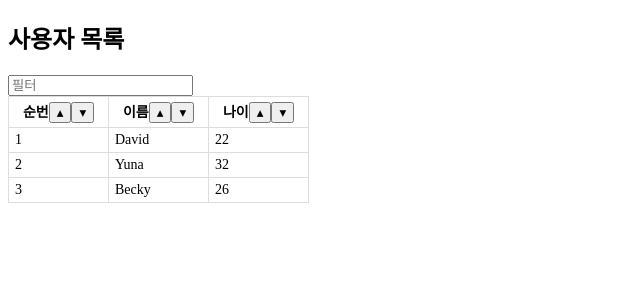
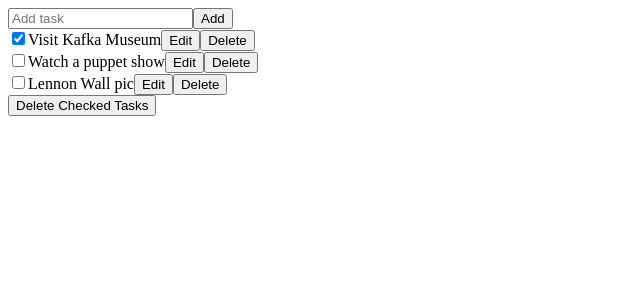
Before and after one commit to Jujungmin/work25, a React (Create React App) app: page / in a window 1280 px wide. Shown: the top 300 px of the page, without its empty margins (0-640 px from the left). Built offline with nearby package versions, Linux system fonts and the light colour scheme.

Commit message:
useState연습4

```diff
--- a/src/App.css
+++ b/src/App.css
@@ -108,3 +108,46 @@ table td {
 .btns button:active {
   background-color: #ccc;
 }
+.counter {
+  display: inline-flex;
+  flex-direction: column;
+  min-width: 100px;
+  padding: 20px;
+  border: 1px solid #000;
+  border-radius: 16px;
+  text-align: center;
+}
+.counter + .counter {
+  margin-left: 24px;
+}
+.counter.hover {
+  background: lightgoldenrodyellow;
+}
+.counter.fancy {
+  border: 5px solid yellowgreen;
+}
+.counter.fancy h1 {
+  color: orange;
+}
+.counter + button {
+  display: block;
+  margin-top: 20px;
+}
+
+.chat, .contact-list {
+  float: left;
+  margin-bottom: 20px;
+}
+ul, li {
+  list-style: none;
+  margin: 0;
+  padding: 0;
+}
+li button {
+  width: 100px;
+  padding: 10px;
+  margin-right: 10px;
+}
+textarea {
+  height: 150px;
+}
--- a/src/App.js
+++ b/src/App.js
@@ -1,94 +1,120 @@
-import './App.css';
 import { useState } from "react";
+import { initialTasks } from "./TaskList";
+import { TaskInput } from "./TaskInput";
+import { TaskItem } from "./TaskItem";
 
-const initialUsers = [
-  { id: 1, name: 'David', age: 22 },
-  { id: 2, name: 'Yuna', age: 32 },
-  { id: 3, name: 'Becky', age: 26 }
-];
+export default function TaskApp() {
+  /*
+   * text: 새 할 일 입력값
+   * tasks: 할 일 리스트 배열, 각각 {id, text, done}
+   * checkToggle: Set타입, 체크된 task id 관리
+   * editId: 편집 중인 task id, 없으면 null
+   * editText: 편집 중인 텍스트 상태
+  */
+  const [text, setText] = useState('');
+  const [tasks, setTasks] = useState(initialTasks);
+  const [checkToggle, setCheckToggle] = useState(
+    new Set(initialTasks.filter(task => task.done).map(task => task.id))
+  );
+  const [editId, setEditId] = useState(null);
+  const [editText, setEditText] = useState('');
 
-export default function App() {
-  // 사용자 리스트
-  const [users] = useState(initialUsers);
-  // 검색 텍스트
-  const [serarchText, setSearchText] = useState('');
-  // 현재 정렬 기준 (id, name, age)
-  const [sortKey, setSortKey] = useState('id');
-  // 정렬 방항: 오름(asc) / 내림(desc)
-  const [sortOrder, setSortOrder] = useState('asc');
-  // 오름, 내림 차순 이벤트 함수
-  const handleSort = (id, asc) => {
-    setSortKey(id);
-    setSortOrder(asc);
+  const handleAddBtn = () => {
+    // 입력값이 공백 아니면 task에 새 task 추가
+    // 새 id는 기존 최대 id+1 로 생성(중복방지)
+    // 추가 후 입력창 초기화
+    if(text.trim('') === '') return;
+    const maxId = tasks.reduce((max, task) => Math.max(max, task.id), -1);
+    const newTask = {
+      id: maxId + 1,
+      text: text,
+      done: false
+    };
+    setTasks([...tasks, newTask]);
+    setText('');
+  };
+
+  const handleToggle = (id) => {
+    // 체크박스 토글 시 호출, checkToggle Set에서 id추가/삭제
+    // 동시에 tasks에서 done 상태 반전 시킴(체크 상태와 동기화)
+    const newCheckToggle = new Set(checkToggle);
+    if(newCheckToggle.has(id)) {
+      newCheckToggle.delete(id);
+    } else {
+      newCheckToggle.add(id);
+    }
+    setCheckToggle(newCheckToggle);
+    setTasks(tasks.map(task =>
+      task.id === id ? {...task, done: !task.done} : task
+    ));
   }
-  // 필터 적용 및 정렬된 사용자 배열 생성
-  const processedUsers = users
-    .filter(user => { // // 검색 필터
-      const lowerSearch = serarchText.toLowerCase();
-      return (
-        user.name.toLowerCase().includes(lowerSearch) ||
-        user.id.toString().includes(lowerSearch) ||
-        user.age.toString().includes(lowerSearch)
-      )
+
+  const handleEditBtn = (id, currentText) => {
+    // 편집 input에서 완료 시 호출(Enter누르거나 포커스 아웃)
+    // tasks 내용을 editText로 업데이트, 편집 종료
+    if(editId === id) {
+      setTasks(tasks.map(task =>
+        task.id === id ? {...task, text: currentText} : task
+      ));
+      setEditId(null);
+      setEditText('');
+    } else {
+      setEditId(id);
+      setEditText(currentText);
+    }
+  };
+
+  const handleEditComplete = () => {
+    // 해당 id 가진 task 삭제
+    // checkToggle에서도 삭제 id 제거하여 체크 상태 동기화
+    if(editId !== null) {
+      setTasks(tasks.map(task =>
+        task.id === editId ? {...task, text: editText} : task
+      ));
+      setEditId(null);
+      setEditText('');
+    }
+  }
+
+  const handleDeleteBtn = (id) => {
+    // 해당 id를 가진 task 삭제
+    // checkToggle에서도 삭제 id 제거하여 체크 상태 동기화
+    setTasks(tasks.filter(task => task.id !== id));
+    setCheckToggle(prev => {
+      const newSet = new Set(prev);
+      newSet.delete(id);
+      return newSet;
     })
-    .sort((a, b) => {
-      if(sortKey === 'id') return sortOrder === 'asc' ? a.id - b.id : b.id - a.id;
-      if(sortKey === 'name') return sortOrder === 'asc' ? a.name.localeCompare(b.name) : b.name.localeCompare(a.name);
-      if(sortKey === 'age') return sortOrder === 'asc' ? a.age - b.age : b.age - a.age;
-      return 0;
-    })
+  };
 
+  const handleDeleteChecked = () => {
+    // 체크된(id checkToggle에 있는) task들을 한꺼번에 삭제
+    // checkToggle도 초기화하여 체크박스 상태 리셋
+    setTasks(tasks.filter(task => !checkToggle.has(task.id)));
+    setCheckToggle(new Set());
+  };
 
   return (
     <>
-      <h2>사용자 목록</h2>
-      <input
-        value={serarchText}
-        onChange={(e) => setSearchText(e.target.value)}
-        placeholder="필터"
-      />
-      <table>
-        <colgroup>
-          <col style={{width: '100px'}} span={3} />
-        </colgroup>
-        <thead>
-          <tr>
-            <th>
-              순번
-              <button onClick={() => handleSort('id', 'asc')}>▴</button>
-              <button onClick={() => handleSort('id', 'desc')}>▾</button>
-            </th>
-            <th>
-              이름
-              <button onClick={() => handleSort('name', 'asc')}>▴</button>
-              <button onClick={() => handleSort('name', 'desc')}>▾</button>
-            </th>
-            <th>
-              나이
-              <button onClick={() => handleSort('age', 'asc')}>▴</button>
-              <button onClick={() => handleSort('age', 'desc')}>▾</button>
-            </th>
-
-          </tr>
-        </thead>
-        <tbody>
-          {processedUsers.length === 0 ?
-            (<tr>
-              <td colSpan="3">결과 없음.</td>
-            </tr>)
-            : (
-              processedUsers.map(user =>
-                <tr key={user.id}>
-                  <td>{user.id}</td>
-                  <td>{user.name}</td>
-                  <td>{user.age}</td>
-                </tr>
-              )
-            )
-          }
-
-        </tbody>
-      </table>
+      <TaskInput text={text} setText={setText} onAdd={handleAddBtn} />
+      {tasks.map(task => (
+        <TaskItem
+          key={task.id}
+          task={task}
+          checked={checkToggle.has(task.id)}
+          onToggle={handleToggle}
+          onEdit={handleEditBtn}
+          onDelete={handleDeleteBtn}
+          isEditing={editId === task.id}
+          editText={editText}
+          setEditText={setEditText}
+          onEditComplete={handleEditComplete}
+        />
+      ))}
+      {
+      tasks.length > 0 &&
+        <button onClick={handleDeleteChecked} disabled={checkToggle.size === 0}>Delete Checked Tasks</button>
+      }
     </>
   )
 }
--- /dev/null
+++ b/src/TaskInput.js
@@ -0,0 +1,23 @@
+export function TaskInput({
+  text, // 새로 추가할 task텍스트 상태
+  setText, // input변경 시 상태 업데이트
+  onAdd // Add 버튼 클릭 시  새 항목 추가 함수 호출
+}) {
+ return (
+  <>
+    <input
+      type="text"
+      placeholder="Add task"
+      value={text}
+      onChange={e => setText(e.target.value)}
+    />
+    <button onClick={onAdd}>Add</button>
+  </>
+ )
+}
+
+/*
+react는 맨날 봐도봐도 이해가 안가고,
+내가 언제쯤 도움을 안받고 혼자 생각하며 짤 수 있을까..
+useState, new Set, 배열메서드,
+*/
--- /dev/null
+++ b/src/TaskItem.js
@@ -0,0 +1,43 @@
+export function TaskItem({
+  task, // 각 개별 할일(task) 객체, {id, text, done} 형태
+  checked, // 현재 이 task의 체크 상태(boolean)
+  onToggle, // 체크박스 상태 변경 이벤트 함수, id 전달
+  onEdit, // 편집 버튼 클릭 시 호출, 편집 모드 토글
+  onDelete, // 삭제 버튼 클릭 시 호출, 해당 id 삭제
+  isEditing, // 현재 편집 모드인지 여부(boolean)
+  editText, // 편집 중인 텍스트 상태 값
+  setEditText, // 편집 텍스트 상태 변경 함수
+  onEditComplete // 편집 종료 시 호출 함수(저장용)
+}) {
+  return (
+    <div className="item" key={task.id}>
+      <label>
+        <input
+          type="checkbox"
+          checked={checked}
+          onChange={() => onToggle(task.id)}
+        />
+        {isEditing ? (
+          <input
+            type="text"
+            value={editText}
+            onChange={e => setEditText(e.target.value)}
+            onBlur={onEditComplete}
+            onKeyDown={e => {
+              if(e.key === 'Enter') {
+                onEditComplete();
+              }
+            }}
+            autoFocus
+          />
+        ) : (
+          task.text
+        )}
+      </label>
+      <button onClick={() => onEdit(task.id, task.text)}>
+        {isEditing ? 'Save' : 'Edit'}
+      </button>
+      <button onClick={() => onDelete(task.id)}>Delete</button>
+    </div>
+  )
+}
--- /dev/null
+++ b/src/TaskList.js
@@ -0,0 +1,5 @@
+export const initialTasks = [
+  { id: 0, text: 'Visit Kafka Museum', done: true },
+  { id: 1, text: 'Watch a puppet show', done: false },
+  { id: 2, text: 'Lennon Wall pic', done: false },
+];
```
Also changed, not shown: js_study.js (+12 -0 lines), src/Letters.js (deleted, +0 -17 lines), src/data.js (deleted, +0 -13 lines).
